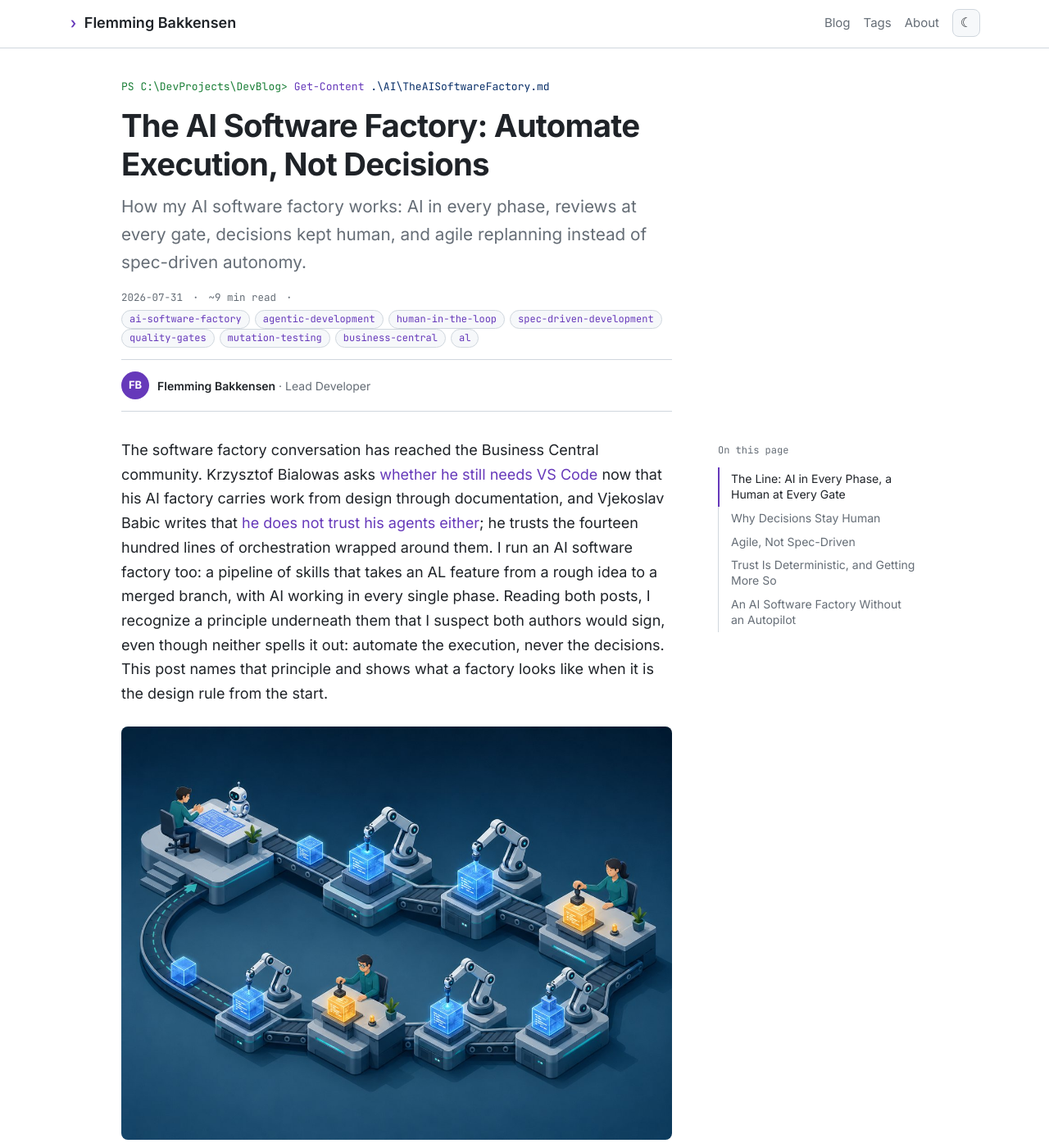
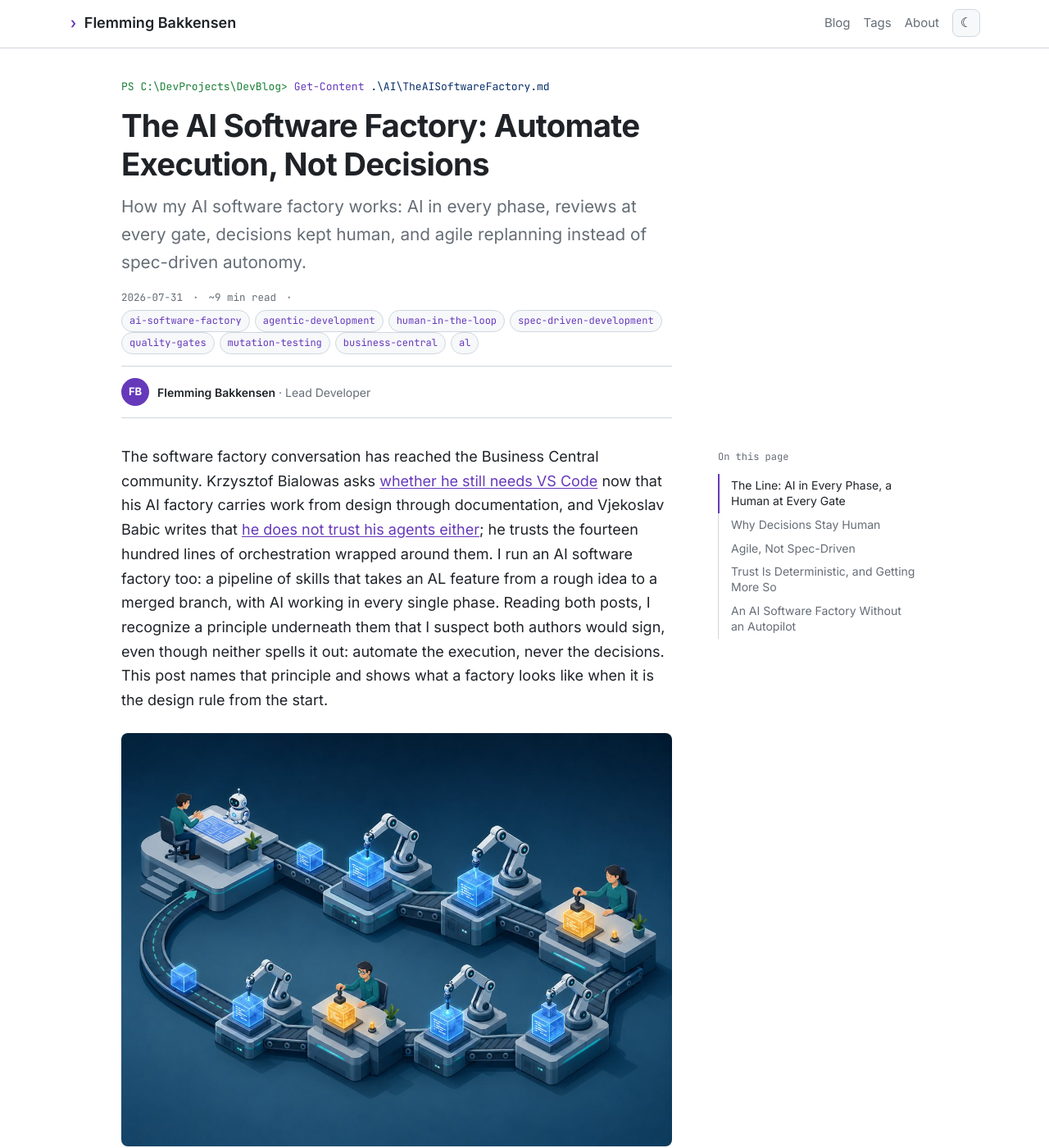
Before and after one commit to FBakkensen/FBakkensen.github.io, a Jekyll site: the page built from _posts/2026-07-31-ai-software-factory-automate-execution-not-decisions.md, in a window 1280 px wide and 1400 px high. Shown: the whole window at 82% size. Built offline with Jekyll 4.4.1, drawn with Linux system fonts in a browser that asks for light colours.

Commit message:
fix(a11y): pager contrast, tag target size, underlined body links
Browser verification found three Lighthouse accessibility failures:
- .pager__disabled opacity 0.5 dropped contrast to 2.03:1
- .tag pills were 22.5px tall, below the 24px target-size minimum
- in-body links relied on colour alone (2.15:1 against body text)

Co-Authored-By: Claude Fable 5.1 <noreply@anthropic.com>

```diff
--- a/_sass/_base.scss
+++ b/_sass/_base.scss
@@ -60,7 +60,7 @@ img, svg { max-width: 100%; height: auto; }
   background: var(--surface);
   border: 1px solid var(--border);
   border-radius: 999px;
-  padding: 1px 9px;
+  padding: 3px 9px;
   margin: 0 6px 6px 0;
   white-space: nowrap;
 }
--- a/_sass/_post-list.scss
+++ b/_sass/_post-list.scss
@@ -30,4 +30,4 @@
   padding: 26px 0;
   font-size: 15px;
 }
-.pager__disabled { color: var(--mute); opacity: 0.5; }
+.pager__disabled { color: var(--mute); }
--- a/_sass/_typography.scss
+++ b/_sass/_typography.scss
@@ -30,6 +30,8 @@ h1, h2, h3, h4 {
 .post-body p, .post-body ul, .post-body ol { margin: 0 0 1.2em; }
 .post-body ul, .post-body ol { padding-left: 1.4em; }
 .post-body li { margin: 0.3em 0; }
+/* Body links must not rely on colour alone (WCAG 1.4.1) */
+.post-body p a, .post-body li a, .post-body td a { text-decoration: underline; text-underline-offset: 2px; }
 .post-body blockquote {
   margin: 1.4em 0;
   padding: 4px 18px;
```
